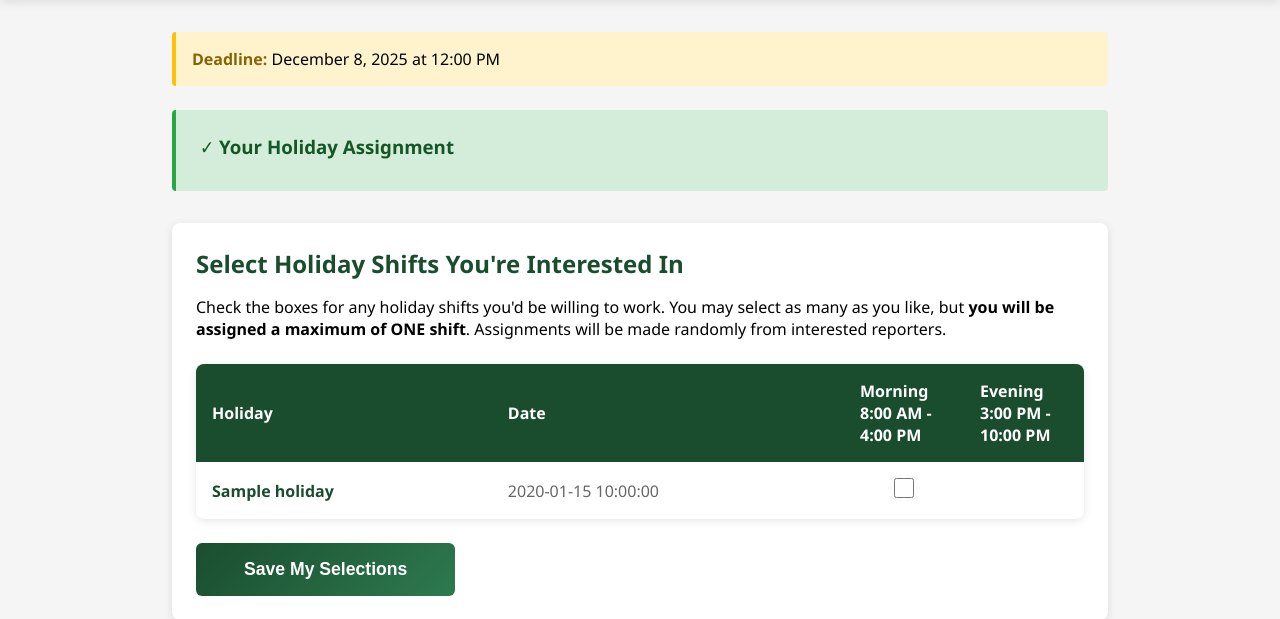
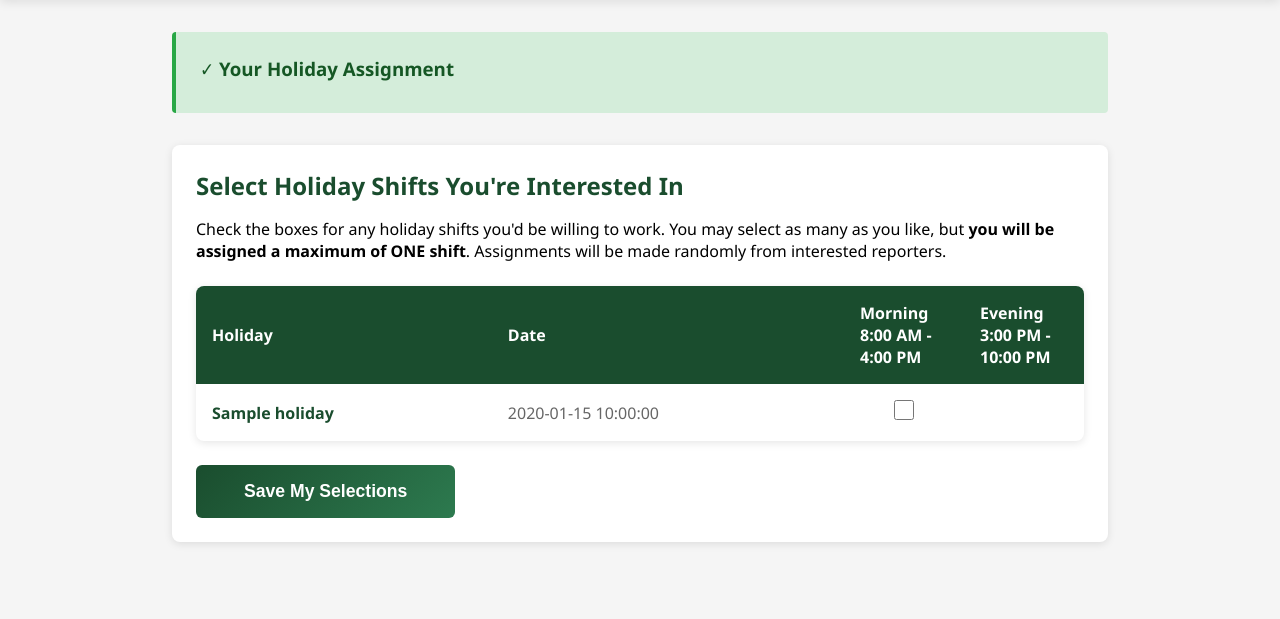
Before and after one commit to AndySullivanTR/holiday_reporter, a Flask app: template templates/reporter_dashboard.html in a window 1280 px wide. Shown: the part 87-706 px from the top of the page. Run offline with Flask 3, Linux system fonts and the light colour scheme; the template is opened without the code that fills it: most values are stand-ins (such as "Sample title", 1, 10 or a date in 2020).

Commit message:
Remove automatic deadline - use manual lock only

```diff
--- a/app.py
+++ b/app.py
@@ -36,8 +36,7 @@ SETTINGS_FILE = os.path.join(DATA_DIR, 'settings.json')
 ASSIGNMENTS_FILE = os.path.join(DATA_DIR, 'assignments.json')
 HOLIDAYS_FILE = os.path.join(DATA_DIR, 'holidays.json')
 
-# Hard-coded deadline
-DEADLINE = datetime(2025, 12, 8, 12, 0, 0)  # December 8, 2025 at noon
+# No automatic deadline - system uses manual is_locked flag only
 
 # Initialize data files
 def init_data_files():
@@ -88,7 +87,6 @@ def init_data_files():
 
     if not os.path.exists(SETTINGS_FILE):
         save_json(SETTINGS_FILE, {
-            'deadline': DEADLINE.isoformat(),
             'is_locked': False
         })
 
@@ -205,8 +203,7 @@ def manager_dashboard():
                          assignments=assignments,
                          signups=signups,
                          holidays=holidays['shifts'],
-                         shift_interest=shift_interest,
-                         deadline=DEADLINE)
+                         shift_interest=shift_interest)
 
 @app.route('/reporter/dashboard')
 def reporter_dashboard():
@@ -222,15 +219,14 @@ def reporter_dashboard():
     user_signups = signups.get(username, [])
     user_assignment = assignments.get(username, None)
 
-    # Check if deadline has passed
-    is_locked = settings.get('is_locked', False) or datetime.now() > DEADLINE
+    # Check if locked (manual lock only, no automatic deadline)
+    is_locked = settings.get('is_locked', False)
 
     return render_template('reporter_dashboard.html',
                          username=username,
                          holidays=holidays['shifts'],
                          signups=user_signups,
                          assignment=user_assignment,
-                         deadline=DEADLINE,
                          is_locked=is_locked)
 
 @app.route('/api/signups', methods=['GET', 'POST'])
@@ -242,8 +238,8 @@ def manage_signups():
     signups = get_signups()
     settings = get_settings()
 
-    # Check if locked
-    is_locked = settings.get('is_locked', False) or datetime.now() > DEADLINE
+    # Check if locked (manual lock only, no automatic deadline)
+    is_locked = settings.get('is_locked', False)
 
     if request.method == 'POST':
         if is_locked and not session.get('is_manager'):
--- a/templates/reporter_dashboard.html
+++ b/templates/reporter_dashboard.html
@@ -318,13 +318,9 @@
     </div>
 
     <div class="container">
-        {% if not is_locked %}
-        <div class="deadline-info">
-            <strong>Deadline:</strong> December 8, 2025 at 12:00 PM
-        </div>
-        {% else %}
+        {% if is_locked %}
         <div class="locked-info">
-            <strong>Signups are now closed.</strong> The deadline has passed or shifts have been allocated.
+            <strong>Signups are now closed.</strong> Shifts have been allocated.
         </div>
         {% endif %}
 
```
